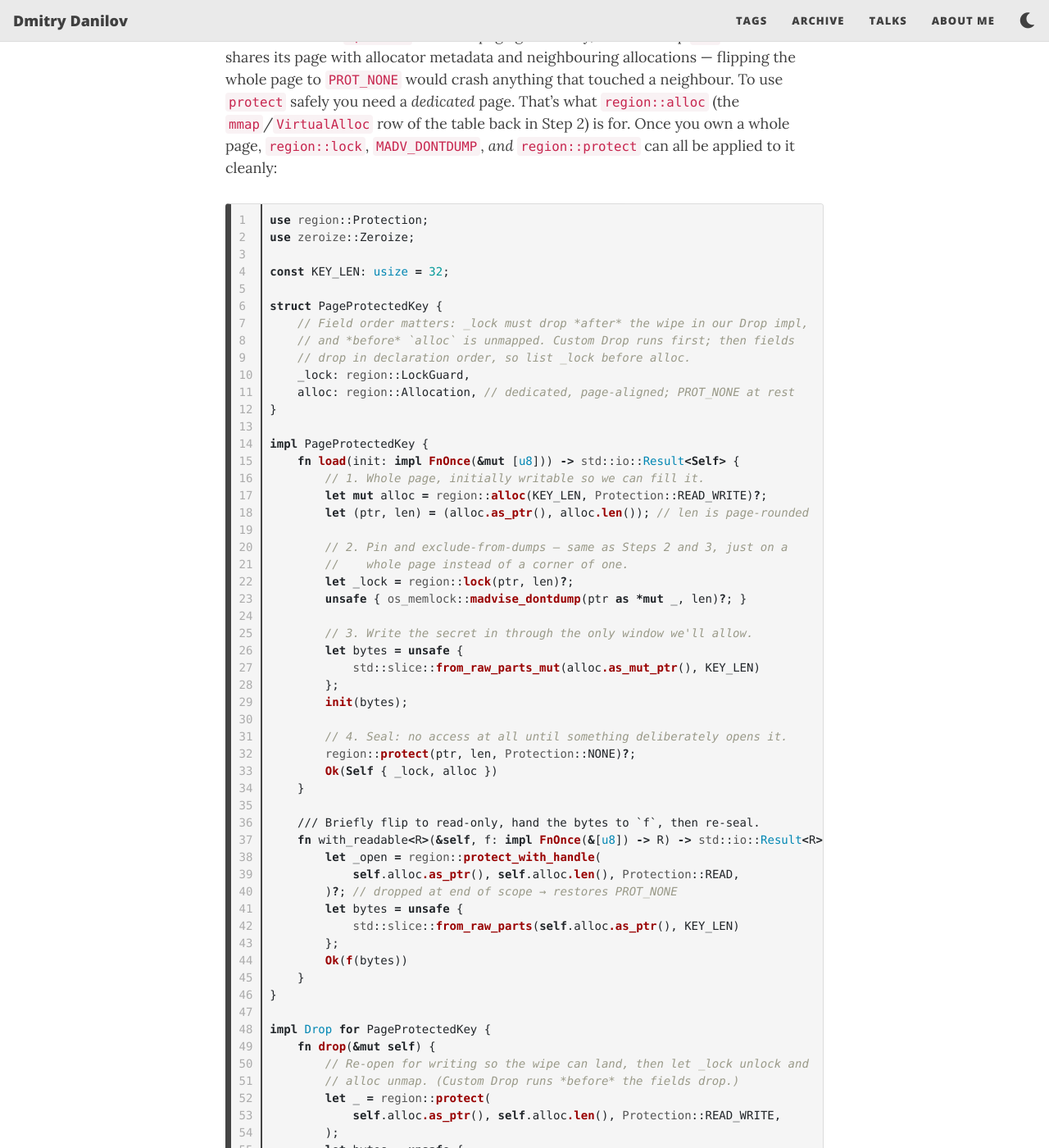
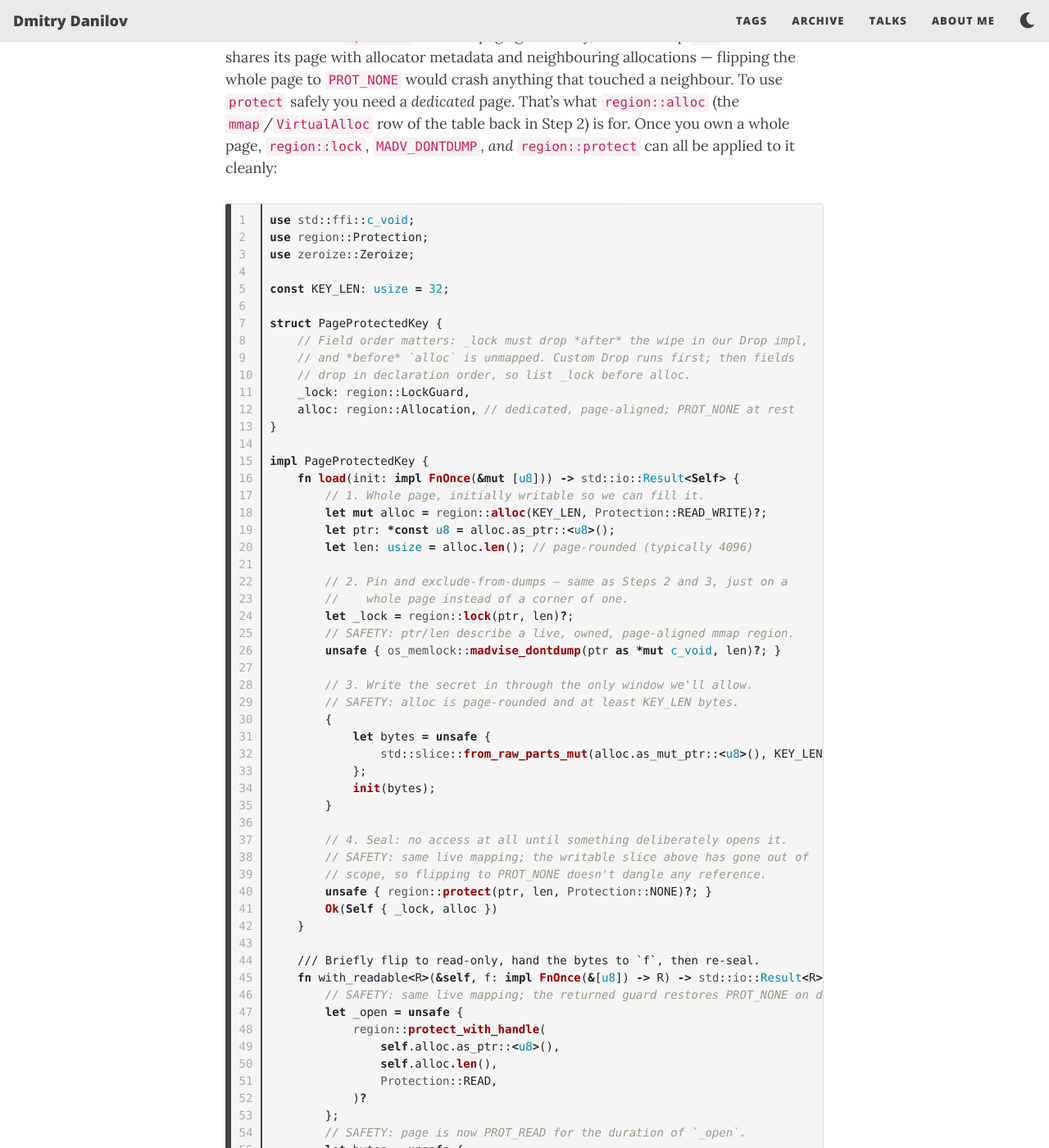
Before and after one commit to f-squirrel/f-squirrel.github.io, a Jekyll site: the page built from _posts/2026-06-25-zeroize-os-hardening.md, in a window 1280 px wide and 1400 px high, scrolled down 8434 px. Shown: the whole window at 82% size. Built offline with Jekyll 4.4.1, drawn with Linux system fonts in a browser that asks for light colours; nearby versions of some CDN libraries; some of the changed text lies outside the part shown.

Commit message:
align part 2 snippets with the buildable example
Two correctness fixes in the post that the example surfaced:
- Step 6 PageProtectedKey snippet was missing unsafe blocks around
  region::protect and region::protect_with_handle (both are unsafe
  fn in the real crate), so it wouldn't compile as written.
- Step 6 used bare alloc.as_ptr() / as_mut_ptr() without turbofish,
  leaving T unconstrained — added explicit ::<u8>().
- Step 5 main accessed `&key.bytes` directly, but bytes is a private
  field; switched to key.as_bytes() to match the example's API.

Also swapped the example to depend on os-memlock instead of nix, so
both the post snippets and the example call the same crate
(`os_memlock::madvise_dontdump`). os-memlock is a real crates.io
crate (v0.2) wrapping madvise(MADV_DONTDUMP) on Linux,
madvise(MADV_NOCORE) on FreeBSD; cleaner API than open-coding the
nix madvise call with a NonNull cast.

cargo run --release still prints two matching 0x19c0 checksums.

````diff
--- a/_posts/2026-06-25-zeroize-os-hardening.md
+++ b/_posts/2026-06-25-zeroize-os-hardening.md
@@ -206,6 +206,7 @@
 The catch is that `mprotect` works at page granularity, and the heap `Box` from earlier shares its page with allocator metadata and neighbouring allocations — flipping the whole page to `PROT_NONE` would crash anything that touched a neighbour. To use `protect` safely you need a *dedicated* page. That's what `region::alloc` (the `mmap`/`VirtualAlloc` row of the table back in Step 2) is for. Once you own a whole page, `region::lock`, `MADV_DONTDUMP`, *and* `region::protect` can all be applied to it cleanly:
 
 ```rust
+use std::ffi::c_void;
 use region::Protection;
 use zeroize::Zeroize;
 
@@ -223,31 +224,44 @@
     fn load(init: impl FnOnce(&mut [u8])) -> std::io::Result<Self> {
         // 1. Whole page, initially writable so we can fill it.
         let mut alloc = region::alloc(KEY_LEN, Protection::READ_WRITE)?;
-        let (ptr, len) = (alloc.as_ptr(), alloc.len()); // len is page-rounded
+        let ptr: *const u8 = alloc.as_ptr::<u8>();
+        let len: usize = alloc.len(); // page-rounded (typically 4096)
 
         // 2. Pin and exclude-from-dumps — same as Steps 2 and 3, just on a
         //    whole page instead of a corner of one.
         let _lock = region::lock(ptr, len)?;
-        unsafe { os_memlock::madvise_dontdump(ptr as *mut _, len)?; }
+        // SAFETY: ptr/len describe a live, owned, page-aligned mmap region.
+        unsafe { os_memlock::madvise_dontdump(ptr as *mut c_void, len)?; }
 
         // 3. Write the secret in through the only window we'll allow.
-        let bytes = unsafe {
-            std::slice::from_raw_parts_mut(alloc.as_mut_ptr(), KEY_LEN)
-        };
-        init(bytes);
+        // SAFETY: alloc is page-rounded and at least KEY_LEN bytes.
+        {
+            let bytes = unsafe {
+                std::slice::from_raw_parts_mut(alloc.as_mut_ptr::<u8>(), KEY_LEN)
+            };
+            init(bytes);
+        }
 
         // 4. Seal: no access at all until something deliberately opens it.
-        region::protect(ptr, len, Protection::NONE)?;
+        // SAFETY: same live mapping; the writable slice above has gone out of
+        // scope, so flipping to PROT_NONE doesn't dangle any reference.
+        unsafe { region::protect(ptr, len, Protection::NONE)?; }
         Ok(Self { _lock, alloc })
     }
 
     /// Briefly flip to read-only, hand the bytes to `f`, then re-seal.
     fn with_readable<R>(&self, f: impl FnOnce(&[u8]) -> R) -> std::io::Result<R> {
-        let _open = region::protect_with_handle(
-            self.alloc.as_ptr(), self.alloc.len(), Protection::READ,
-        )?; // dropped at end of scope → restores PROT_NONE
+        // SAFETY: same live mapping; the returned guard restores PROT_NONE on drop.
+        let _open = unsafe {
+            region::protect_with_handle(
+                self.alloc.as_ptr::<u8>(),
+                self.alloc.len(),
+                Protection::READ,
+            )?
+        };
+        // SAFETY: page is now PROT_READ for the duration of `_open`.
         let bytes = unsafe {
-            std::slice::from_raw_parts(self.alloc.as_ptr(), KEY_LEN)
+            std::slice::from_raw_parts(self.alloc.as_ptr::<u8>(), KEY_LEN)
         };
         Ok(f(bytes))
     }
@@ -257,13 +271,18 @@
     fn drop(&mut self) {
         // Re-open for writing so the wipe can land, then let _lock unlock and
         // alloc unmap. (Custom Drop runs *before* the fields drop.)
-        let _ = region::protect(
-            self.alloc.as_ptr(), self.alloc.len(), Protection::READ_WRITE,
-        );
-        let bytes = unsafe {
-            std::slice::from_raw_parts_mut(self.alloc.as_mut_ptr(), KEY_LEN)
-        };
-        bytes.zeroize();
+        // SAFETY: same live mapping; we're about to write KEY_LEN bytes.
+        unsafe {
+            let _ = region::protect(
+                self.alloc.as_ptr::<u8>(),
+                self.alloc.len(),
+                Protection::READ_WRITE,
+            );
+            let bytes = std::slice::from_raw_parts_mut(
+                self.alloc.as_mut_ptr::<u8>(), KEY_LEN,
+            );
+            bytes.zeroize();
+        }
     }
 }
 ```
--- a/examples/zeroize-os-hardening/Cargo.toml
+++ b/examples/zeroize-os-hardening/Cargo.toml
@@ -6,7 +6,7 @@
 [dependencies]
 zeroize = { version = "1", features = ["derive"] }
 region = "3"
-nix = { version = "0.29", features = ["mman"] }
+os-memlock = "0.2"
 
 [target.'cfg(unix)'.dependencies]
 rlimit = "0.10"
````
Also changed, not shown: other parts of _posts/2026-06-25-zeroize-os-hardening.md (+1 -1 lines), 2 other files.
